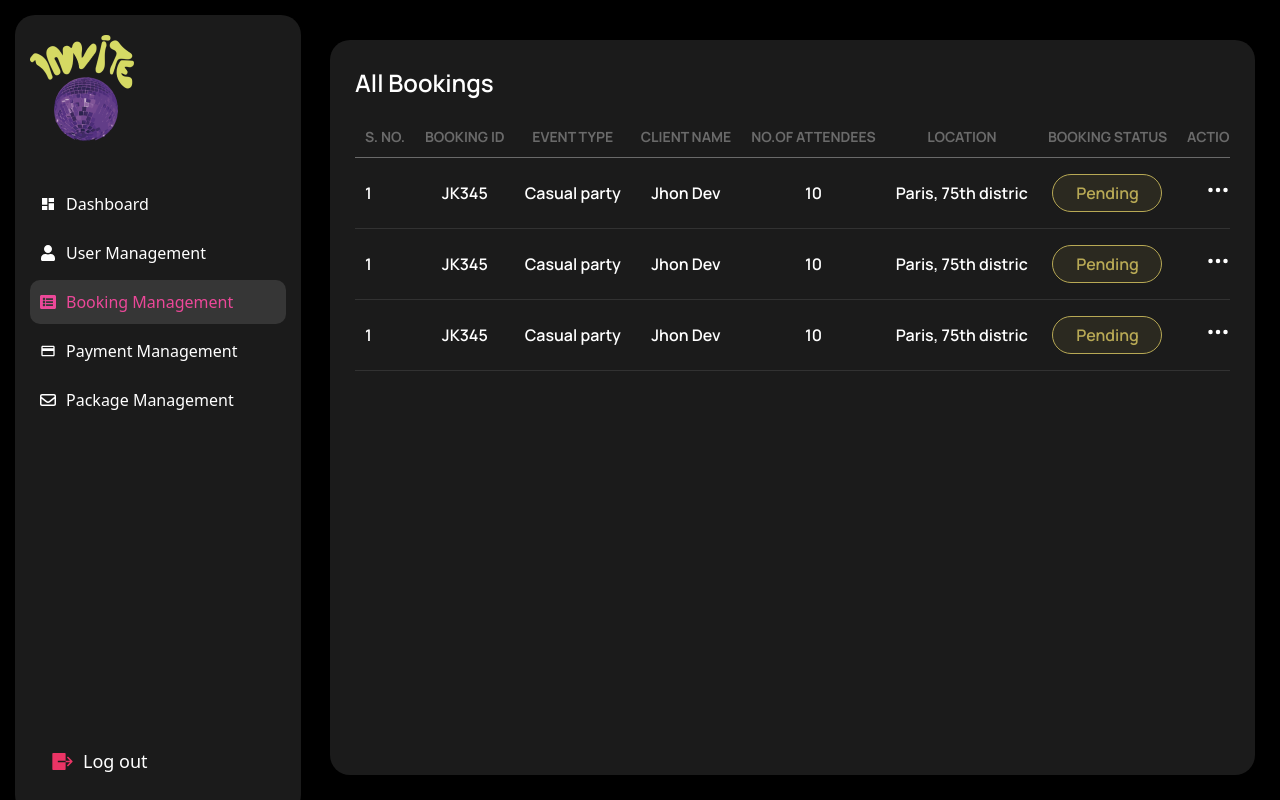
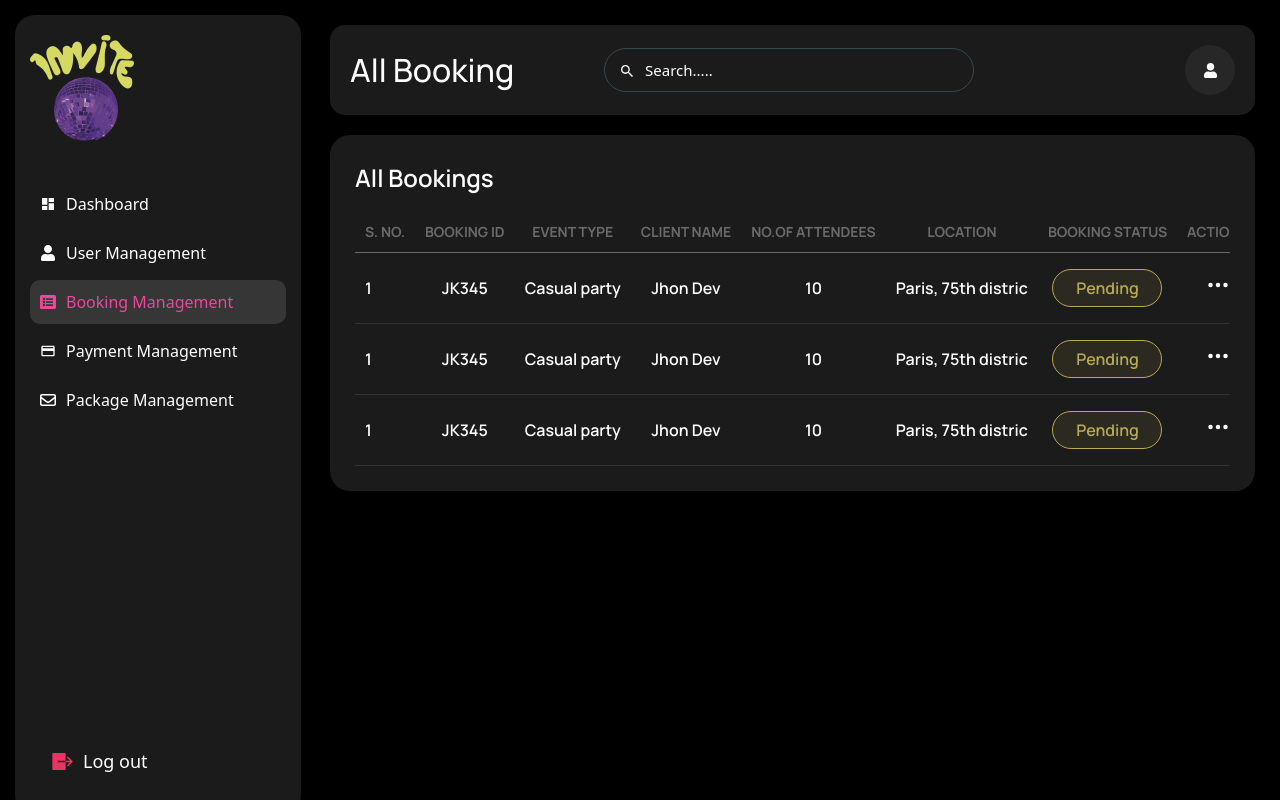
Before and after one commit to its-invite23/AdminEvent, a React (Create React App) app: page /access-admin/booking in a window 1280 px wide. Built offline with nearby package versions, Linux system fonts and the light colour scheme; no server answers.

Commit message:
About image  update

```diff
--- a/src/admin/Bookingmanagement/BookingList.jsx
+++ b/src/admin/Bookingmanagement/BookingList.jsx
@@ -1,8 +1,11 @@
 import React from 'react'
 import { BsThreeDots } from "react-icons/bs";
+import Header from '../compontents/Header';
 
 export default function BookingList() {
   return (
+    <div className='w-full max-w-[100%]'>
+      <Header title={"All Booking"} />
     <div className="w-full  bg-[#1B1B1B] p-[10px] md:p-[25px] rounded-[10px] md:rounded-[20px] mt-[15px]">
       <h2 className="font-manrope font-[600] text-white text-[18px] md:text-[24px] mb-[15px]">All Bookings</h2>
       <div className="overflow-auto">
@@ -84,5 +87,6 @@ export default function BookingList() {
       </div>
 
     </div>
+    </div>
   )
 }
```
